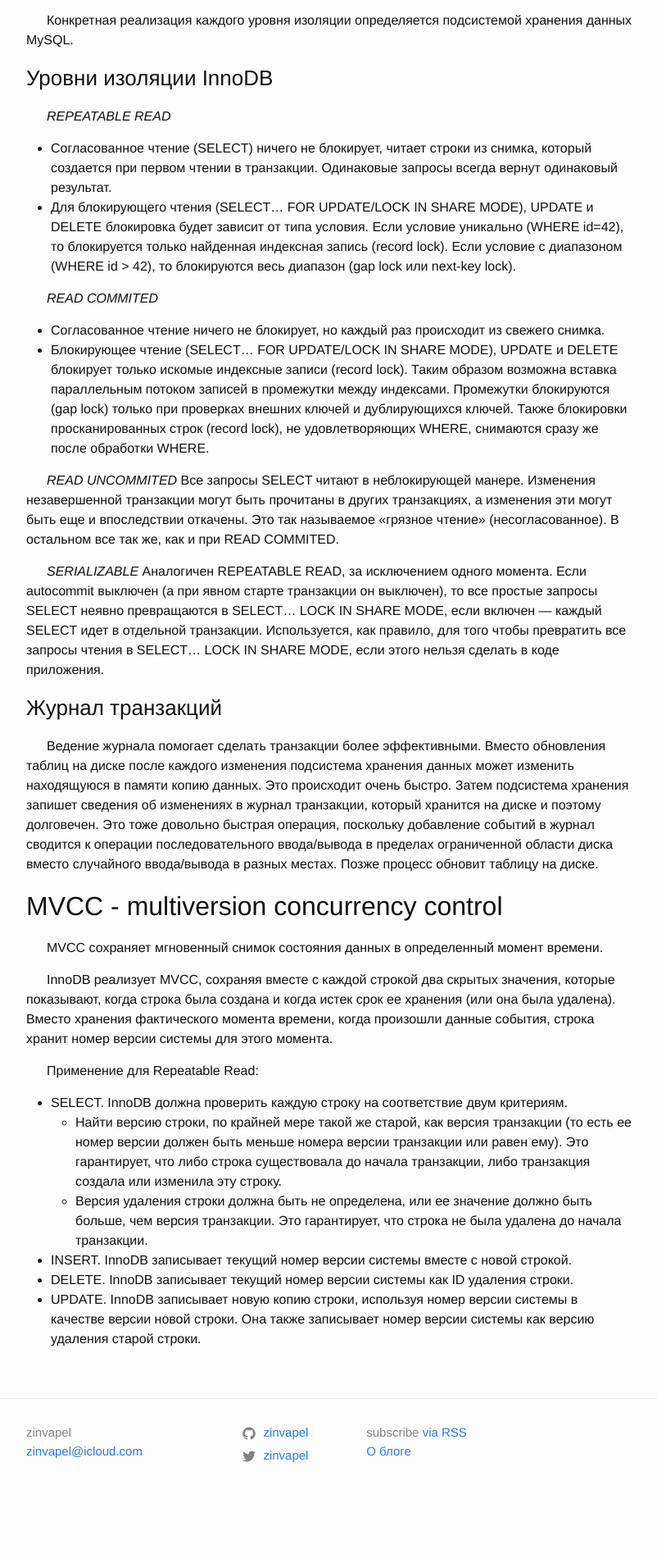
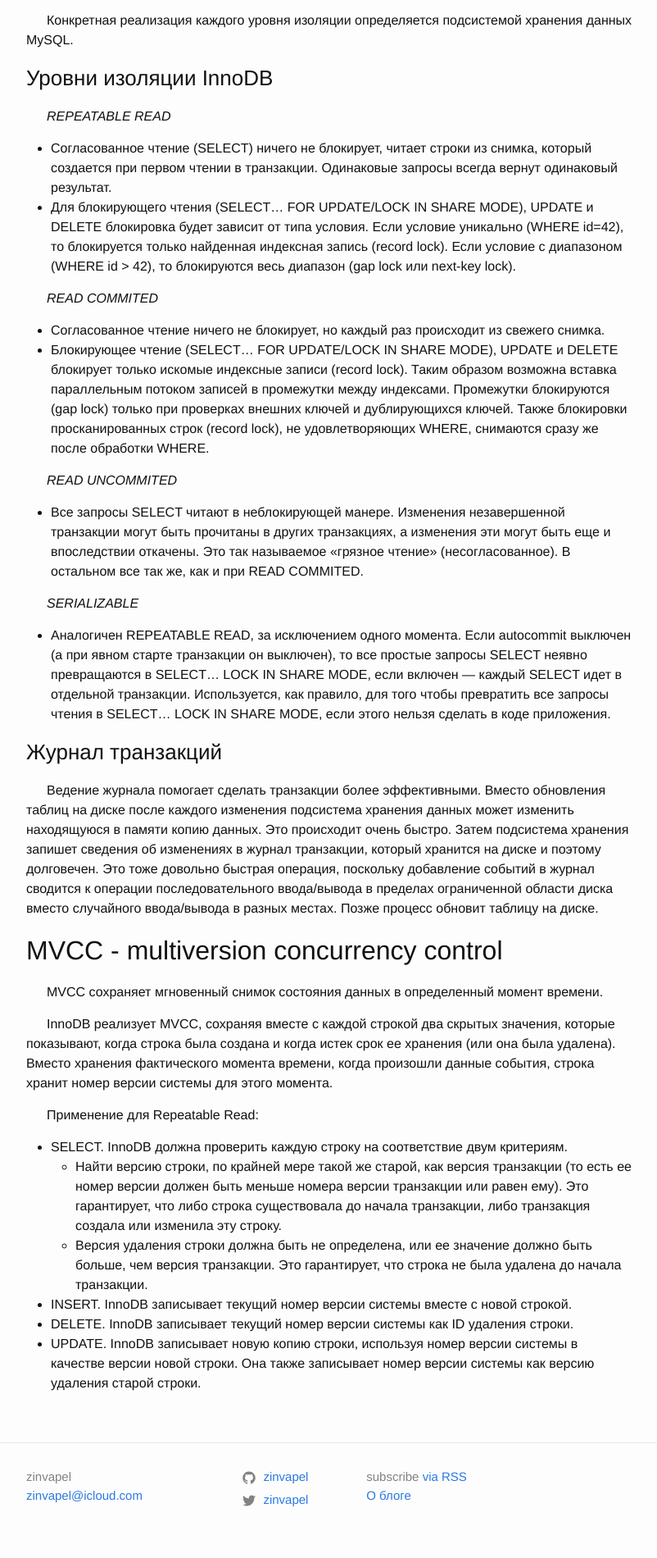
Before and after one commit to zinvapel/zinvapel.github.io, a Jekyll site: the page built from _posts/2018-10-04-mysqlc-transaction.md, in a window 1280 px wide. Shown: the part 4235-6135 px from the top of the page at 82% size, without its empty margins (238-1040 px from the left). Built offline with Jekyll 4.4.1, drawn with Linux system fonts in a browser that asks for light colours; nearby versions of some CDN libraries; comment, search, counter and statistics services are not loaded; before the commit the page ends 6081 px from its top, so only the background shows below that.

```diff
--- a/_posts/2018-10-04-mysqlc-transaction.md
+++ b/_posts/2018-10-04-mysqlc-transaction.md
@@ -103,12 +103,12 @@ MySQL предоставляет пользователям две транза
 
 
 *READ UNCOMMITED*
-Все запросы SELECT читают в неблокирующей манере. Изменения незавершенной транзакции могут быть прочитаны в других транзакциях, а изменения эти могут быть еще и впоследствии откачены. Это так называемое «грязное чтение» (несогласованное).
+- Все запросы SELECT читают в неблокирующей манере. Изменения незавершенной транзакции могут быть прочитаны в других транзакциях, а изменения эти могут быть еще и впоследствии откачены. Это так называемое «грязное чтение» (несогласованное).
 В остальном все так же, как и при READ COMMITED.
 
 
 *SERIALIZABLE*
-Аналогичен REPEATABLE READ, за исключением одного момента. Если autocommit выключен (а при явном старте транзакции он выключен), то все простые запросы SELECT неявно превращаются в SELECT… LOCK IN SHARE MODE, если включен — каждый SELECT идет в отдельной транзакции. Используется, как правило, для того чтобы превратить все запросы чтения в SELECT… LOCK IN SHARE MODE, если этого нельзя сделать в коде приложения.
+- Аналогичен REPEATABLE READ, за исключением одного момента. Если autocommit выключен (а при явном старте транзакции он выключен), то все простые запросы SELECT неявно превращаются в SELECT… LOCK IN SHARE MODE, если включен — каждый SELECT идет в отдельной транзакции. Используется, как правило, для того чтобы превратить все запросы чтения в SELECT… LOCK IN SHARE MODE, если этого нельзя сделать в коде приложения.
 
 ### Журнал транзакций
 Ведение журнала помогает сделать транзакции более эффективными. Вместо обнов­ления таблиц на диске после каждого изменения подсистема хранения данных может изменить находящуюся в памяти копию данных. Это происходит очень быстро. Затем подсистема хранения запишет сведения об изменениях в журнал транзакции, который хранится на диске и поэтому долговечен. Это тоже доволь­но быстрая операция, поскольку добавление событий в журнал сводится к опе­рации последовательного ввода/вывода в пределах ограниченной области диска вместо случайного ввода/вывода в разных местах. Позже процесс обновит табли­цу на диске.
```
